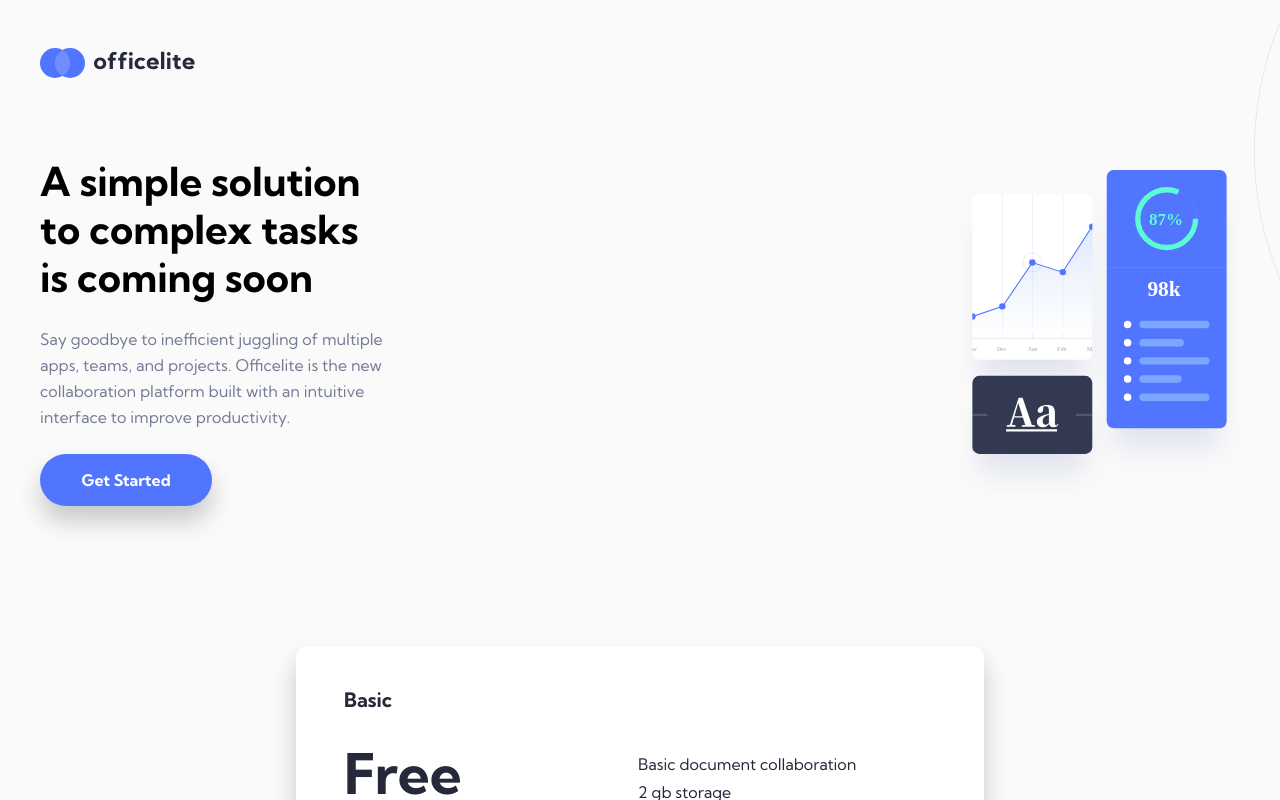
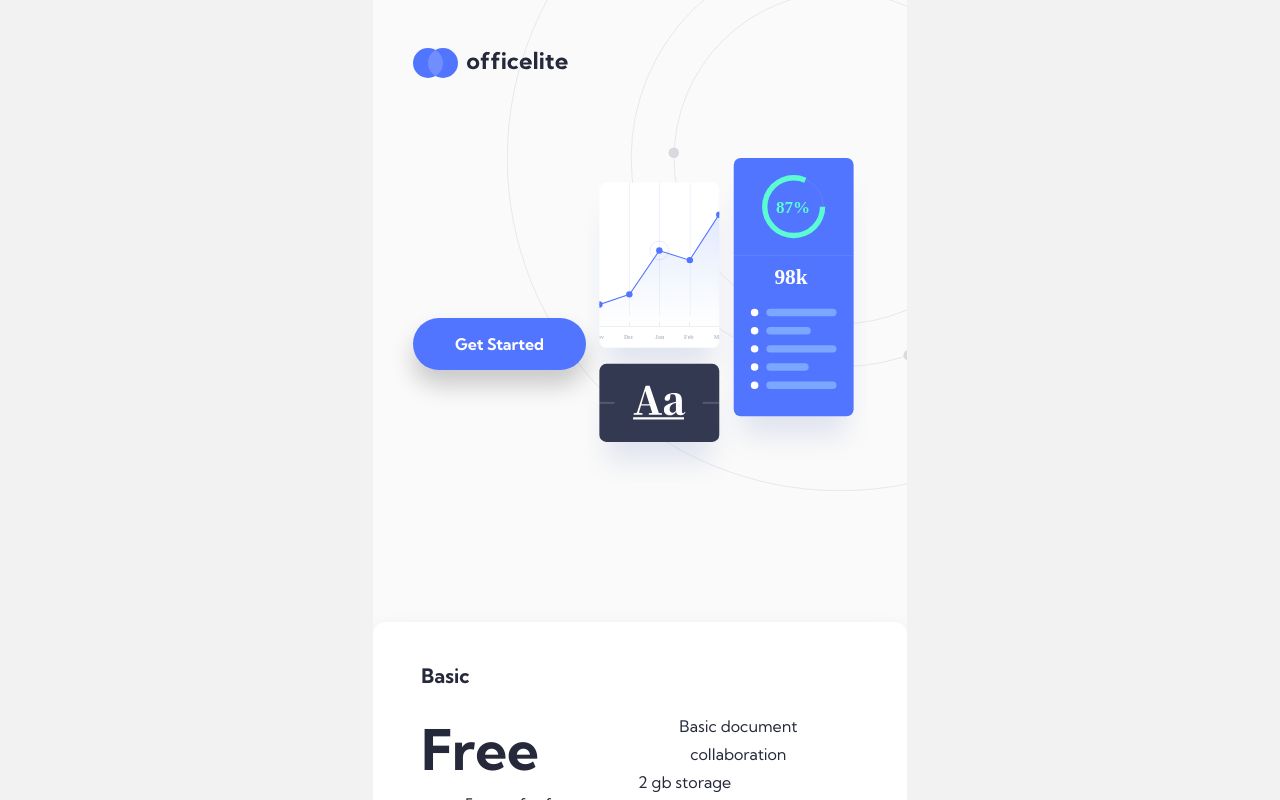
Before and after one commit to Hcmwebs/officelite-coming-soon-site, a React (Vite) app: page / in a window 1280 px wide. Shown: the top 800 px of the page. Built offline with nearby package versions, Linux system fonts and the light colour scheme.

Commit message:
added state
Signed-off-by: Heze <64218603+Hcmwebs@users.noreply.github.com>

```diff
--- a/src/components/Hero.jsx
+++ b/src/components/Hero.jsx
@@ -1,12 +1,14 @@
-import React from 'react'
+import React, { useState } from 'react'
 import { Link } from 'react-router-dom'
-import { homeHero } from '../data/Data'
 import { StyledHero } from '../styles'
 
+
 const Hero = () => {
-	const { title, body } = homeHero
+	const [title, setTitle] = useState();
+	const [body, setBody] = useState();
+
 	return (
-		<StyledHero>
+		<StyledHero title={title}>
 			<img
 				src='/illustration-home-charts.svg'
 				alt='illustration Chart'
```
